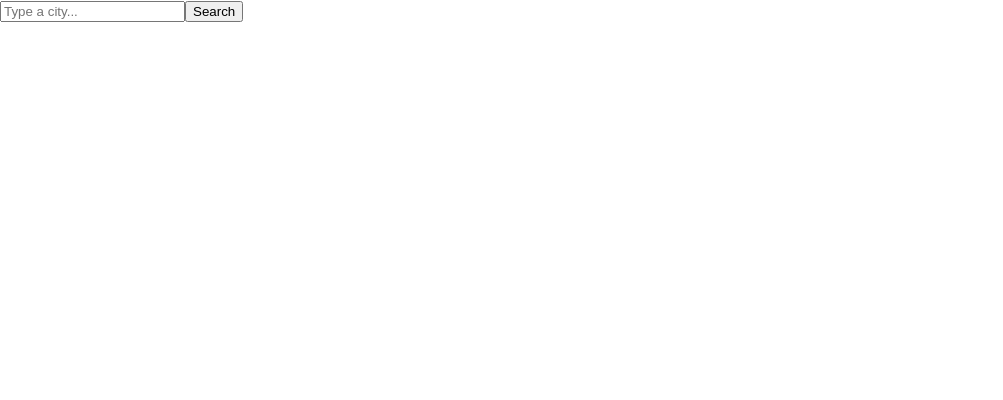
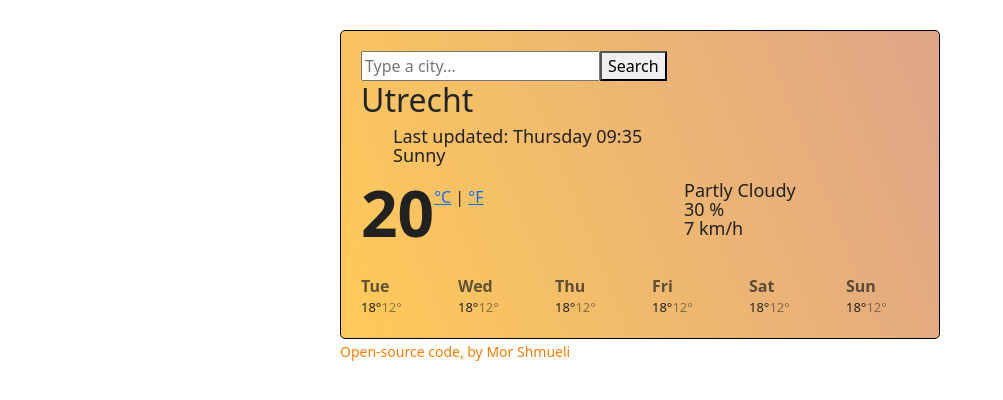
Before and after one commit to Mor-coder/weather-app-test, a React (Create React App) app: page / in a window 1280 px wide. Shown: the top 400 px of the page, without its empty margins (0-1003 px from the left). Built offline with nearby package versions, Linux system fonts and the light colour scheme.

Commit message:
added Overview, WeatherForecast, and Footer component + added bootstrap

```diff
--- a/src/App.css
+++ b/src/App.css
@@ -53,7 +53,7 @@ li:first-letter {
   animation: bg-animation 17s infinite alternate;
 }
 
-.overview {
+.Overview {
   margin-bottom: 20px;
 }
 
@@ -93,7 +93,7 @@ li:first-letter {
   color: rgb(33, 33, 33);
 }
 
-.weather-forecast-date {
+.forecast-day {
   font-size: 16px;
   opacity: 0.7;
   font-weight: bold;
--- a/src/App.js
+++ b/src/App.js
@@ -1,11 +1,24 @@
 import "./App.css";
 import Weather from "./Weather";
+import Overview from "./Overview";
+import Footer from "./Footer";
+import WeatherForecast from "./WeatherForecast";
+import "bootstrap/dist/css/bootstrap.min.css";
 
 function App() {
   return (
     <div className="App">
       <header className="App-header">
-        <Weather city="Paris" />
+        <div className="container-fluid">
+          <div className="weather-app-wrapper">
+            <div className="weather-app">
+              <Weather city="Paris" />
+              <Overview />
+              <WeatherForecast />
+            </div>
+            <Footer />
+          </div>
+        </div>
       </header>
     </div>
   );
--- /dev/null
+++ b/src/Footer.js
@@ -0,0 +1,12 @@
+import React from "react";
+import "./App.css";
+
+export default function Footer() {
+  return (
+    <div className="Footer">
+      <p>
+        <small>Open-source code, by Mor Shmueli</small>
+      </p>
+    </div>
+  );
+}
--- /dev/null
+++ b/src/Overview.js
@@ -0,0 +1,43 @@
+import React from "react";
+import "bootstrap/dist/css/bootstrap.min.css";
+import "./App.css";
+
+export default function Overview() {
+  let weatherData = {
+    city: "Utrecht",
+    temperature: 20,
+    date: "Thursday 09:35",
+    description: "Sunny",
+    humidity: 30,
+    wind: 7,
+  };
+
+  return (
+    <div className="Overview">
+      <h2>{weatherData.city}</h2>
+      <ul>
+        <li>Last updated: {weatherData.date}</li>
+        <li>{weatherData.description}</li>
+      </ul>
+      <div className="row">
+        <div className="col-sm-6">
+          <div className="clearfix weather-temperature">
+            <div className="float-left">
+              <strong>{weatherData.temperature}</strong>
+              <span className="units">
+                <a href="/">°C</a> | <a href="/">°F</a>
+              </span>
+            </div>
+          </div>
+        </div>
+        <div className="col-sm-6">
+          <ul>
+            <li>Partly Cloudy</li>
+            <li>{weatherData.humidity} %</li>
+            <li>{weatherData.wind} km/h</li>
+          </ul>
+        </div>
+      </div>
+    </div>
+  );
+}
--- a/src/Weather.js
+++ b/src/Weather.js
@@ -1,7 +1,7 @@
 import React, { useState } from "react";
 import axios from "axios";
 
-export default function Weather(props) {
+export default function Weather() {
   const [city, setCity] = useState("");
   const [loaded, setLoaded] = useState(false);
   const [weather, setWeather] = useState("");
@@ -20,7 +20,7 @@ export default function Weather(props) {
   function handleSubmit(event) {
     event.preventDefault();
     let apiKey = "3a3f0183203cd25f32e5e40604f19192";
-    let apiUrl = `https://api.openweathermap.org/data/2.5/weather?q=${props.city}&appid=${apiKey}&units=metric`;
+    let apiUrl = `https://api.openweathermap.org/data/2.5/weather?q=${city}&appid=${apiKey}&units=metric`;
 
     axios.get(apiUrl).then(handleResponse);
   }
@@ -38,9 +38,10 @@ export default function Weather(props) {
 
   if (loaded) {
     return (
-      <div>
+      <div className="Weather">
         {form}
         <ul>
+          <li>{city}</li>
           <li>Temperature{Math.round(weather.temperature)}</li>
           <li>Description{weather.description}</li>
           <li>Humidity{weather.humidity}</li>
--- /dev/null
+++ b/src/WeatherForecast.js
@@ -0,0 +1,54 @@
+import React from "react";
+import "bootstrap/dist/css/bootstrap.min.css";
+import "./App.css";
+
+export default function WeatherForecast() {
+  return (
+    <div className="WeatherForecast">
+      <div className="row">
+        <div className="col-sm-2">
+          <div className="forecast-day">Tue</div>
+          <div className="weather-forecast-temperatures">
+            <span className="weather-forecast-temperature-max">18°</span>
+            <span className="weather-forecast-temperature-min">12°</span>
+          </div>
+        </div>
+        <div className="col-sm-2">
+          <div className="forecast-day">Wed</div>
+          <div className="weather-forecast-temperatures">
+            <span className="weather-forecast-temperature-max">18°</span>
+            <span className="weather-forecast-temperature-min">12°</span>
+          </div>
+        </div>
+        <div className="col-sm-2">
+          <div className="forecast-day">Thu</div>
+          <div className="weather-forecast-temperatures">
+            <span className="weather-forecast-temperature-max">18°</span>
+            <span className="weather-forecast-temperature-min">12°</span>
+          </div>
+        </div>
+        <div className="col-sm-2">
+          <div className="forecast-day">Fri</div>
+          <div className="weather-forecast-temperatures">
+            <span className="weather-forecast-temperature-max">18°</span>
+            <span className="weather-forecast-temperature-min">12°</span>
+          </div>
+        </div>
+        <div className="col-sm-2">
+          <div className="forecast-day">Sat</div>
+          <div className="weather-forecast-temperatures">
+            <span className="weather-forecast-temperature-max">18°</span>
+            <span className="weather-forecast-temperature-min">12°</span>
+          </div>
+        </div>
+        <div className="col-sm-2">
+          <div className="forecast-day">Sun</div>
+          <div className="weather-forecast-temperatures">
+            <span className="weather-forecast-temperature-max">18°</span>
+            <span className="weather-forecast-temperature-min">12°</span>
+          </div>
+        </div>
+      </div>
+    </div>
+  );
+}
```
Also changed, not shown: package.json (+7 -1 lines), 1 other file (tests, documents, lock files or other folders).
